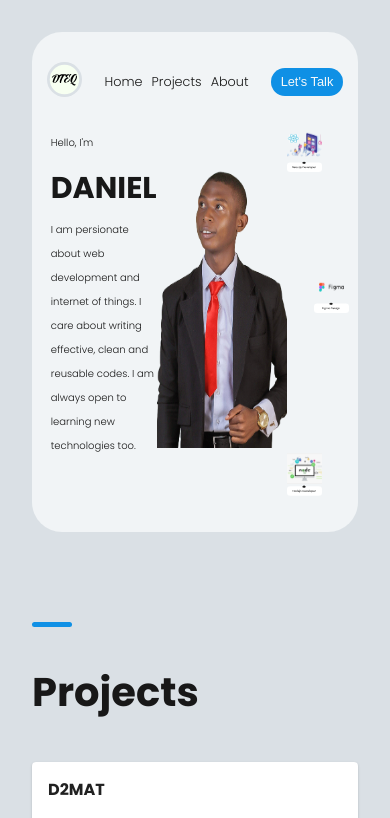
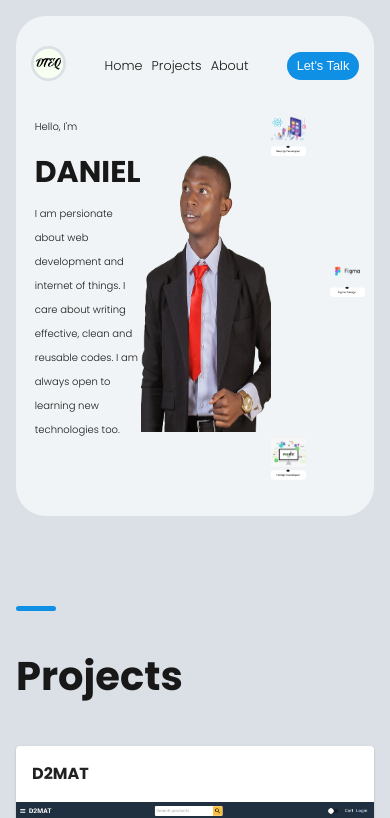
Before and after one commit to DTEQ46/Portfolio, a Next.js app: page / in a window 390 px wide. Shown: the top 818 px of the page. Built offline with nearby package versions, Linux system fonts and the light colour scheme.

Commit message:
Add files via upload

```diff
--- a/Components/Navigation.js
+++ b/Components/Navigation.js
@@ -10,7 +10,6 @@ import Banner from './Banner';
 function Navigation() {
   return (
     <div className={styles.container}>
-      <div>
       <Banner />
       <ProjectGrid />
       <Technologies />
@@ -18,7 +17,6 @@ function Navigation() {
       <Connect />
       <Footer />
     </div>
-    </div>
   );
 }
 
--- a/styles/Banner.module.css
+++ b/styles/Banner.module.css
@@ -190,10 +190,6 @@
   }
 }
 @media (max-width: 535px) {
-  .container {
-    padding: 1rem;
-  }
-
   .animation img {
     height: 55px;
     width: 35px;
--- a/styles/Navigation.module.css
+++ b/styles/Navigation.module.css
@@ -5,3 +5,8 @@
   padding: 2rem;
   background: #dae0e5;
 }
+@media (max-width: 535px) {
+  .container {
+    padding: 1rem;
+  }
+}
```
Lines whose indentation alone changed are shown as unchanged.
